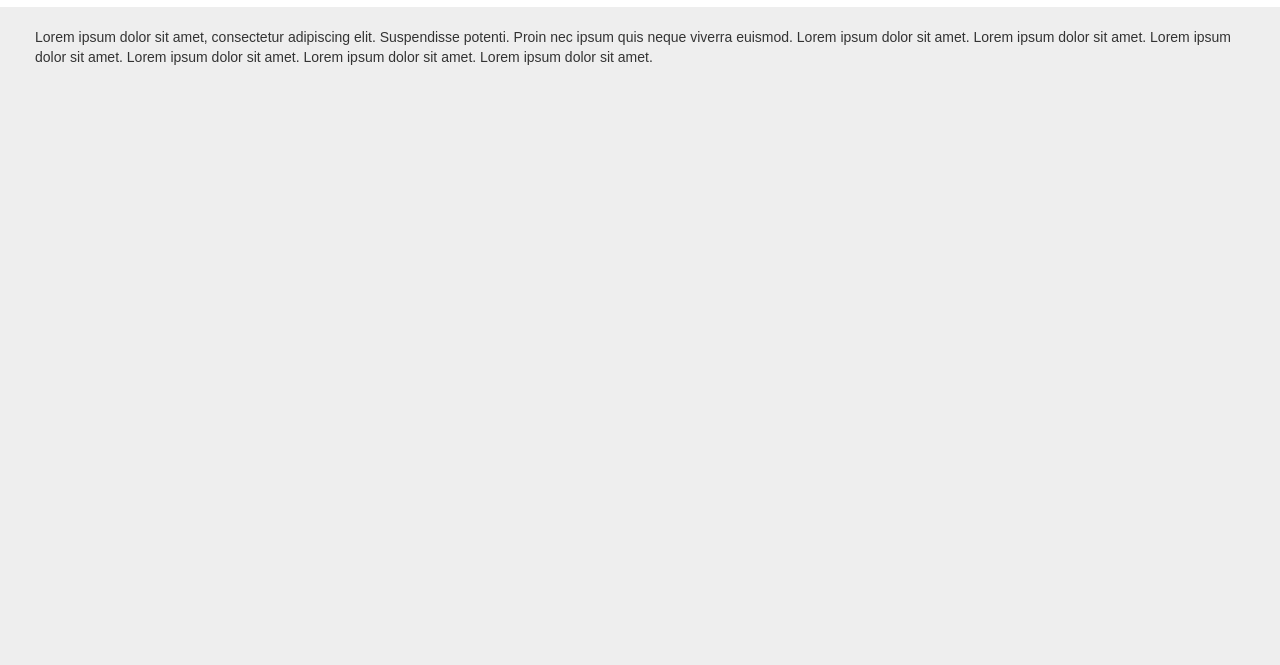
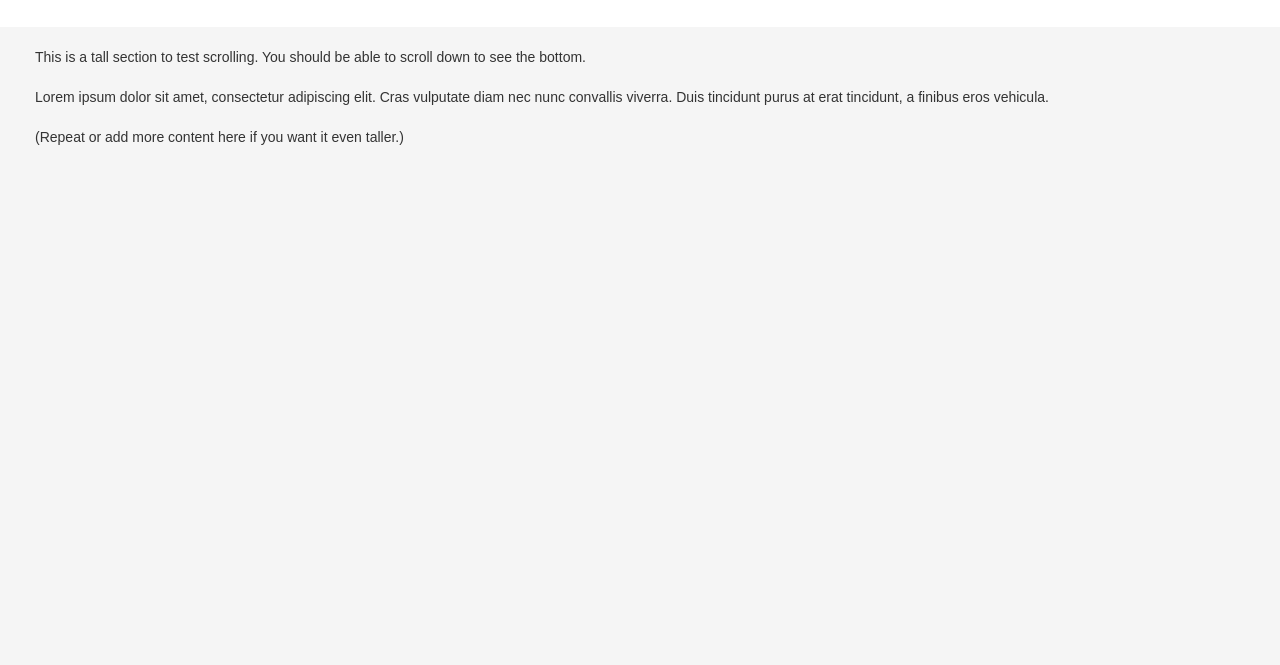
Before and after one commit to RafiDr00/coursera-web-dev, a plain HTML site: page module3-solution/index.html in a window 1280 px wide. Shown: the part 135-800 px from the top of the page. Drawn offline with nearby package versions, Linux system fonts and the light colour scheme.

Commit message:
Final Module 3 version with working navbar and layout

```diff
--- a/module3-solution/css/styles.css
+++ b/module3-solution/css/styles.css
@@ -1,4 +1,11 @@
+body {
+  font-family: 'Arial', sans-serif;
+}
 
-body {
-  font-family: Arial, sans-serif;
+.navbar {
+  margin-bottom: 20px;
 }
+
+h1 {
+  margin-bottom: 30px;
+}
--- a/module3-solution/index.html
+++ b/module3-solution/index.html
@@ -4,8 +4,11 @@
   <meta charset="UTF-8">
   <title>Module 3 Solution</title>
   <meta name="viewport" content="width=device-width, initial-scale=1">
+
   <!-- Bootstrap CSS -->
   <link rel="stylesheet" href="https://maxcdn.bootstrapcdn.com/bootstrap/3.3.7/css/bootstrap.min.css">
+
+  <!-- Custom CSS -->
   <link rel="stylesheet" href="css/styles.css">
 </head>
 <body>
@@ -13,16 +16,20 @@
 <!-- NAVBAR -->
 <nav class="navbar navbar-default">
   <div class="container-fluid">
+    <!-- Navbar Header -->
     <div class="navbar-header">
+      <!-- Collapsed Hamburger Button for Mobile -->
       <button type="button" class="navbar-toggle collapsed" data-toggle="collapse" data-target="#collapsable-nav">
         <span class="sr-only">Toggle navigation</span>
         <span class="icon-bar"></span>
         <span class="icon-bar"></span>
         <span class="icon-bar"></span>
       </button>
+      <!-- Brand Name -->
       <a class="navbar-brand" href="#">Food, LLC</a>
     </div>
 
+    <!-- Collapsible Nav (Mobile Only) -->
     <div id="collapsable-nav" class="collapse navbar-collapse">
       <ul class="nav navbar-nav visible-xs">
         <li><a href="#">Chicken</a></li>
@@ -41,9 +48,12 @@
 <!-- TALL SECTION -->
 <div class="container-fluid">
   <div class="row">
-    <div class="col-xs-12" style="height: 1000px; background-color: #eee;">
+    <div class="col-xs-12" style="height: 1000px; background-color: #f5f5f5;">
       <p style="padding: 20px;">
-        Lorem ipsum dolor sit amet, consectetur adipiscing elit. Suspendisse potenti. Proin nec ipsum quis neque viverra euismod. Lorem ipsum dolor sit amet. Lorem ipsum dolor sit amet. Lorem ipsum dolor sit amet. Lorem ipsum dolor sit amet. Lorem ipsum dolor sit amet. Lorem ipsum dolor sit amet.
+        This is a tall section to test scrolling. You should be able to scroll down to see the bottom. <br><br>
+        Lorem ipsum dolor sit amet, consectetur adipiscing elit. Cras vulputate diam nec nunc convallis viverra. Duis tincidunt purus at erat tincidunt, a finibus eros vehicula.
+        <br><br>
+        (Repeat or add more content here if you want it even taller.)
       </p>
     </div>
   </div>
```
